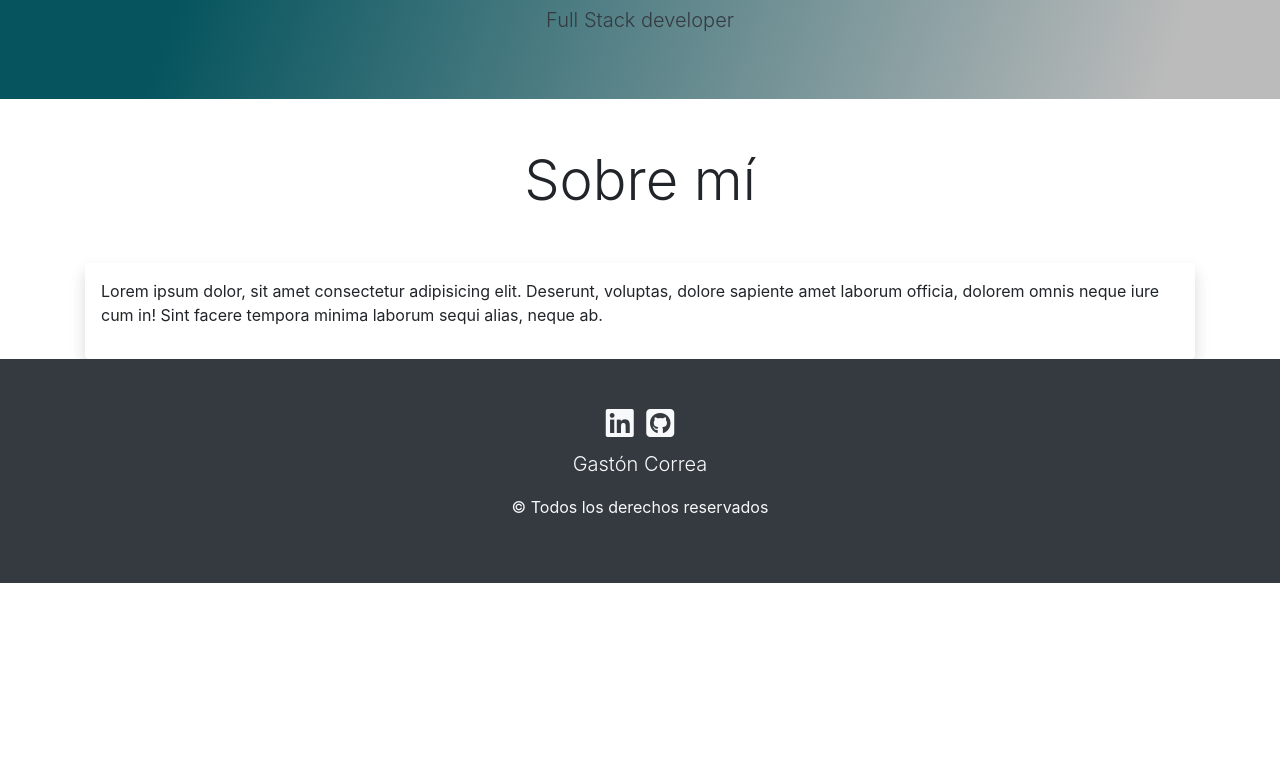
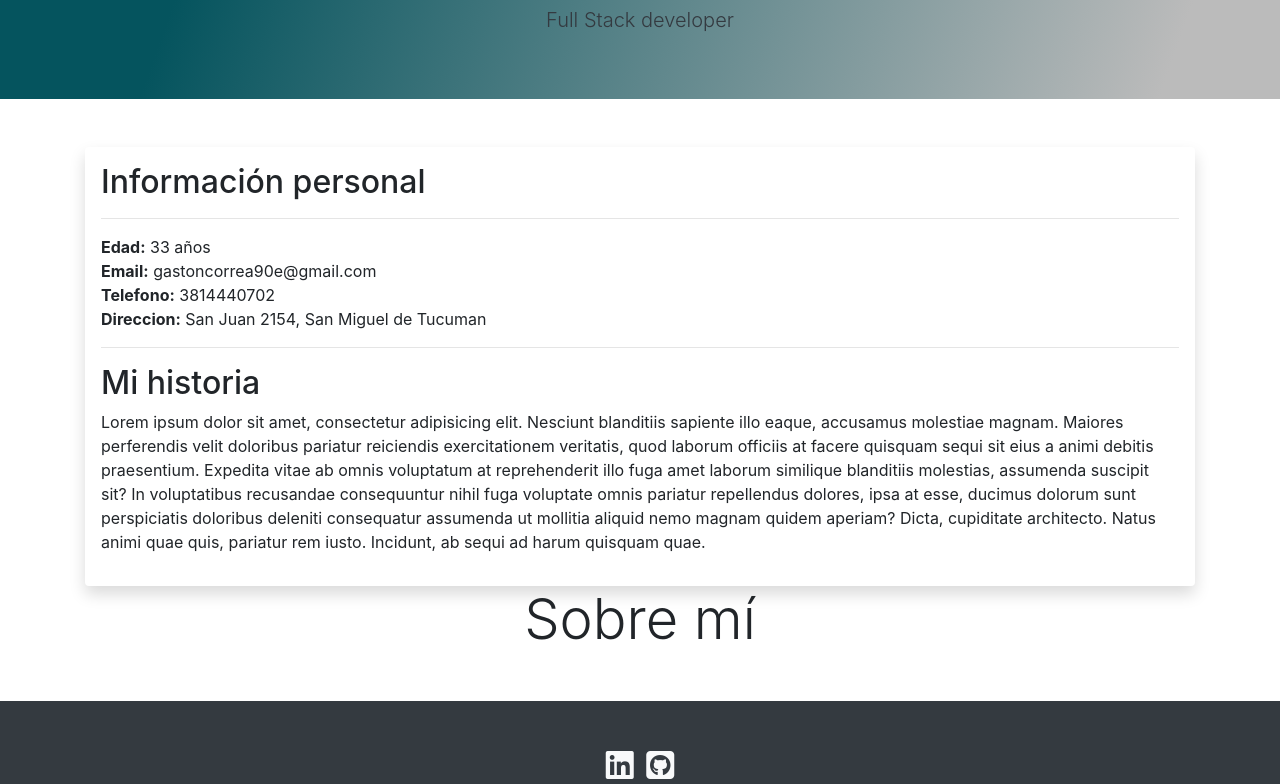
Before and after one commit to gastoncorrea/gastoncorrea.github.io, a plain HTML site: page index.html in a window 1280 px wide. Shown: the part 177-961 px from the top of the page. Before the commit the page ends 800 px from the top, so only its background shows below. Drawn offline with nearby package versions, Linux system fonts and the light colour scheme.

Commit message:
agregamos información personal a la seccion sobre mi

```diff
--- a/index.html
+++ b/index.html
@@ -1,14 +1,22 @@
 <!DOCTYPE html>
 <html lang="es">
   <head>
-    <meta charset="UTF-8">
-    <meta name="viewport" content="width=device-width, initial-scale=1.0">
-    <meta name="description" content="">
-    <meta name="keywords" content="">
-    <meta name="author" content="">
-    <script src="https://kit.fontawesome.com/05e1103a0f.js" crossorigin="anonymous"></script>
-    <link rel="stylesheet" href="https://cdn.jsdelivr.net/npm/bootstrap@4.5.3/dist/css/bootstrap.min.css" integrity="sha384-TX8t27EcRE3e/ihU7zmQxVncDAy5uIKz4rEkgIXeMed4M0jlfIDPvg6uqKI2xXr2" crossorigin="anonymous">
-    <link rel="stylesheet" href="css/style.css">
+    <meta charset="UTF-8" />
+    <meta name="viewport" content="width=device-width, initial-scale=1.0" />
+    <meta name="description" content="" />
+    <meta name="keywords" content="" />
+    <meta name="author" content="" />
+    <script
+      src="https://kit.fontawesome.com/05e1103a0f.js"
+      crossorigin="anonymous"
+    ></script>
+    <link
+      rel="stylesheet"
+      href="https://cdn.jsdelivr.net/npm/bootstrap@4.5.3/dist/css/bootstrap.min.css"
+      integrity="sha384-TX8t27EcRE3e/ihU7zmQxVncDAy5uIKz4rEkgIXeMed4M0jlfIDPvg6uqKI2xXr2"
+      crossorigin="anonymous"
+    />
+    <link rel="stylesheet" href="css/style.css" />
     <title>Cv Gastón Correa</title>
   </head>
   <body>
@@ -16,13 +24,18 @@
       <nav class="navbar navbar-expand-lg bg-dark navbar-dark">
         <div class="container">
           <a href="index.html" class="navbar-brand">Correa Gastón</a>
-                <button class="navbar-toggler" type="button" data-toggle="collapse" data-target="#navbarMenu">
+          <button
+            class="navbar-toggler"
+            type="button"
+            data-toggle="collapse"
+            data-target="#navbarMenu"
+          >
             <span class="navbar-toggler-icon"></span>
           </button>
           <div class="collapse navbar-collapse" id="navbarMenu">
             <ul class="navbar-nav ml-auto">
               <li class="nav-item">
-                            <a href="#" class="nav-link">Sobre mí</a>
+                <a href="#sobreMi" class="nav-link">Sobre mí</a>
               </li>
               <li class="nav-item">
                 <a href="#" class="nav-link">Experiencia laboral</a>
@@ -34,33 +47,82 @@
                 <a href="#" class="nav-link">Portafolio</a>
               </li>
             </ul>
-
           </div>
         </div>
       </nav>
     </header>
     <main>
       <section class="fondo py-5 text-center text-dark">
-            <img src="img/fotoperfil.png" alt="foto-de-perfil" class="avatar mb-2">
+        <img
+          src="img/fotoperfil.png"
+          alt="foto-de-perfil"
+          class="avatar mb-2"
+        />
         <h2>Gastón Correa</h2>
         <p class="lead">Full Stack developer</p>
       </section>
-        <section class="container">
-            <h1 class="text-center display-4 my-5">Sobre mí</h1>
+      <section class="container my-5">
+        <section id="sobreMi">
           <article class="shadow p-3 rounded">
-                <p>Lorem ipsum dolor, sit amet consectetur adipisicing elit. Deserunt, voluptas, dolore sapiente amet laborum officia, dolorem omnis neque iure cum in! Sint facere tempora minima laborum sequi alias, neque ab.</p>
+            <h2>Información personal</h2>
+            <hr />
+            <ul class="list-unstyled">
+              <li><span class="font-weight-bold">Edad:</span> 33 años</li>
+              <li>
+                <span class="font-weight-bold">Email:</span>
+                gastoncorrea90e@gmail.com
+              </li>
+              <li>
+                <span class="font-weight-bold">Telefono:</span> 3814440702
+              </li>
+              <li>
+                <span class="font-weight-bold">Direccion:</span> San Juan 2154,
+                San Miguel de Tucuman
+              </li>
+            </ul>
+            <hr />
+            <h2>Mi historia</h2>
+            <p>
+              Lorem ipsum dolor sit amet, consectetur adipisicing elit. Nesciunt
+              blanditiis sapiente illo eaque, accusamus molestiae magnam.
+              Maiores perferendis velit doloribus pariatur reiciendis
+              exercitationem veritatis, quod laborum officiis at facere quisquam
+              sequi sit eius a animi debitis praesentium. Expedita vitae ab
+              omnis voluptatum at reprehenderit illo fuga amet laborum similique
+              blanditiis molestias, assumenda suscipit sit? In voluptatibus
+              recusandae consequuntur nihil fuga voluptate omnis pariatur
+              repellendus dolores, ipsa at esse, ducimus dolorum sunt
+              perspiciatis doloribus deleniti consequatur assumenda ut mollitia
+              aliquid nemo magnam quidem aperiam? Dicta, cupiditate architecto.
+              Natus animi quae quis, pariatur rem iusto. Incidunt, ab sequi ad
+              harum quisquam quae.
+            </p>
           </article>
+        </section>
+        <h1 class="text-center display-4">Sobre mí</h1>
       </section>
     </main>
     <footer class="bg-dark text-light text-center py-5">
       <div class="container">
-            <a href="#" class="text-light"><i class="fab fa-linkedin fa-2x mr-2"></i></a>
-            <a href="#" class="text-light"><i class="fab fa-github-square fa-2x"></i></a>
+        <a href="#" class="text-light"
+          ><i class="fab fa-linkedin fa-2x mr-2"></i
+        ></a>
+        <a href="#" class="text-light"
+          ><i class="fab fa-github-square fa-2x"></i
+        ></a>
         <p class="lead mt-2">Gastón Correa</p>
         <p>&copy; Todos los derechos reservados</p>
       </div>
     </footer>
-    <script src="https://code.jquery.com/jquery-3.5.1.slim.min.js" integrity="sha384-DfXdz2htPH0lsSSs5nCTpuj/zy4C+OGpamoFVy38MVBnE+IbbVYUew+OrCXaRkfj" crossorigin="anonymous"></script>
-<script src="https://cdn.jsdelivr.net/npm/bootstrap@4.5.3/dist/js/bootstrap.bundle.min.js" integrity="sha384-ho+j7jyWK8fNQe+A12Hb8AhRq26LrZ/JpcUGGOn+Y7RsweNrtN/tE3MoK7ZeZDyx" crossorigin="anonymous"></script>
+    <script
+      src="https://code.jquery.com/jquery-3.5.1.slim.min.js"
+      integrity="sha384-DfXdz2htPH0lsSSs5nCTpuj/zy4C+OGpamoFVy38MVBnE+IbbVYUew+OrCXaRkfj"
+      crossorigin="anonymous"
+    ></script>
+    <script
+      src="https://cdn.jsdelivr.net/npm/bootstrap@4.5.3/dist/js/bootstrap.bundle.min.js"
+      integrity="sha384-ho+j7jyWK8fNQe+A12Hb8AhRq26LrZ/JpcUGGOn+Y7RsweNrtN/tE3MoK7ZeZDyx"
+      crossorigin="anonymous"
+    ></script>
   </body>
 </html>
```
Also changed, not shown: css/style.css (line endings or trailing spaces). Lines whose indentation alone changed are shown as unchanged.
